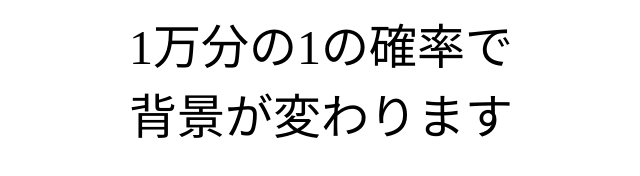
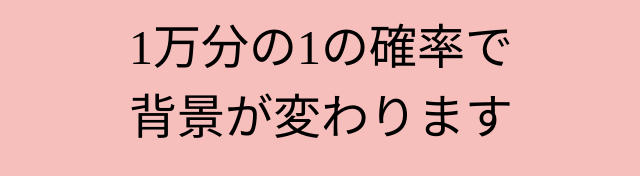
Before and after one commit to karonyt/haikei10000, a plain HTML site: page index.html in a window 1280 px wide. Shown: the whole page, without its empty margins (319-959 px from the left). Drawn offline with Linux system fonts and the light colour scheme.

Commit message:
Update index.html

```diff
--- a/index.html
+++ b/index.html
@@ -7,7 +7,7 @@
   </body>
 <script>
 function proc() {
-  const rand = Math.floor(Math.random() * 10000)
+  const rand = Math.floor(Math.random() * 2)
     if (rand == 1) {
            document.bgColor = "#f6bfbc";
     }
```
